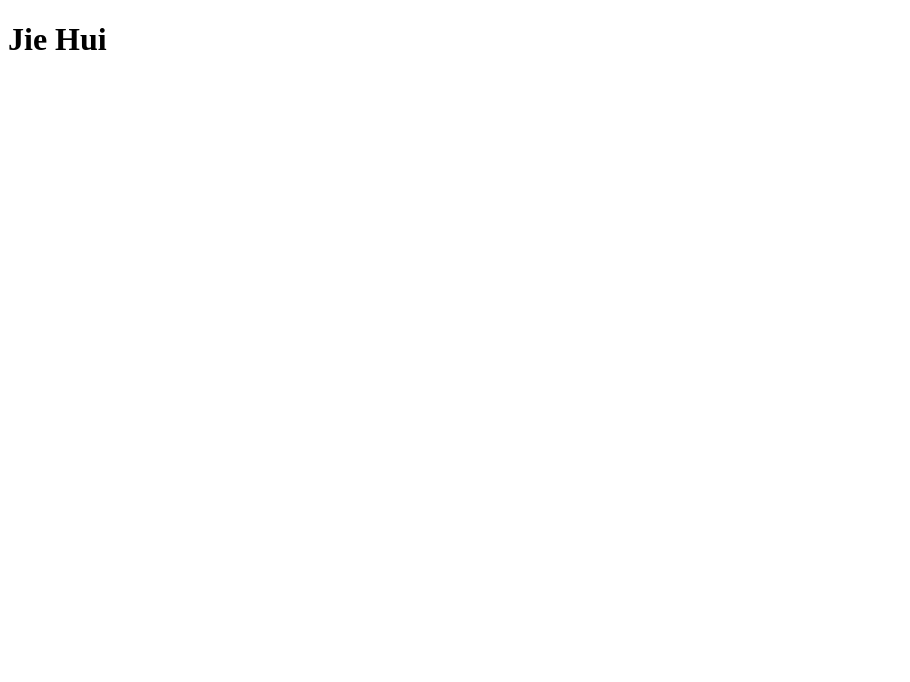
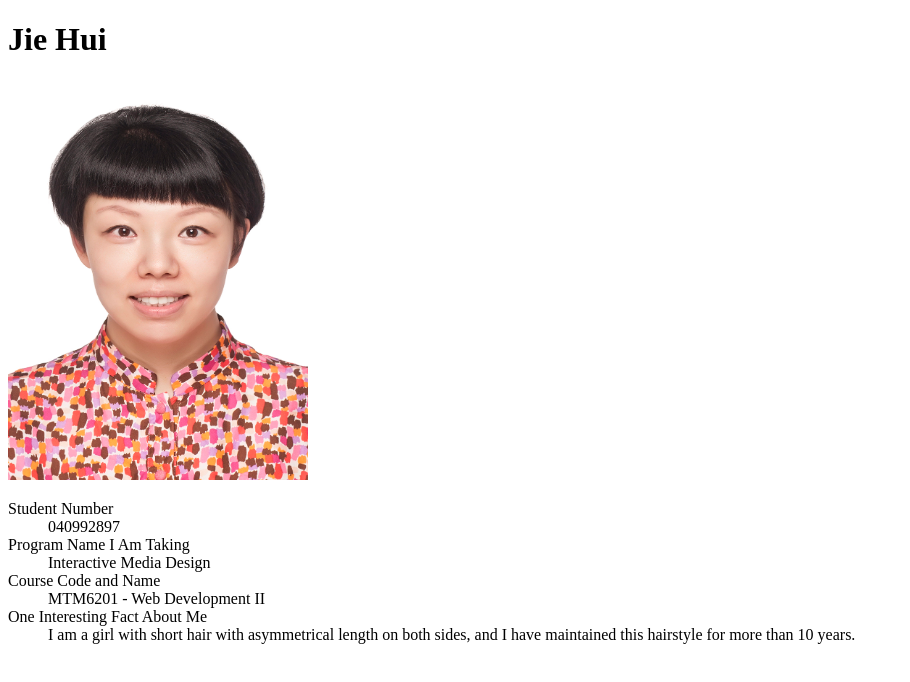
Before and after one commit to hui00011/mtm6201-020-week1, a plain HTML site: page index.html in a window 1280 px wide. Shown: the whole page, without its empty margins (0-910 px from the left). Drawn offline with Linux system fonts and the light colour scheme.

Commit message:
finish week1 assignment

```diff
--- a/index.html
+++ b/index.html
@@ -7,8 +7,26 @@
   <title>Jie Hui</title>
 </head>
 <body>
-  <heder>
-    <h1>Jie Hui</h1>
-  </heder>
+  <header>
+      <h1>Jie Hui</h1>
+  </header>
+  <main>
+      <article>
+          <img src="images/photo.jpg" width="300" height="400" alt="jie's professional photo" id="my-photo">
+          <dl>
+            <dt>Student Number</dt>
+            <dd>040992897</dd>
+
+            <dt>Program Name I Am Taking</dt>
+            <dd>Interactive Media Design</dd>
+
+            <dt>Course Code and Name</dt>
+            <dd>MTM6201 - Web Development II</dd>
+
+            <dt>One Interesting Fact About Me</dt>
+            <dd>I am a girl with short hair with asymmetrical length on both sides, and I have maintained this hairstyle for more than 10 years.</dd>
+          </dl>
+      </article>
+  </main>
 </body>
 </html>
```
Also changed, not shown: images/photo.jpg (added).
